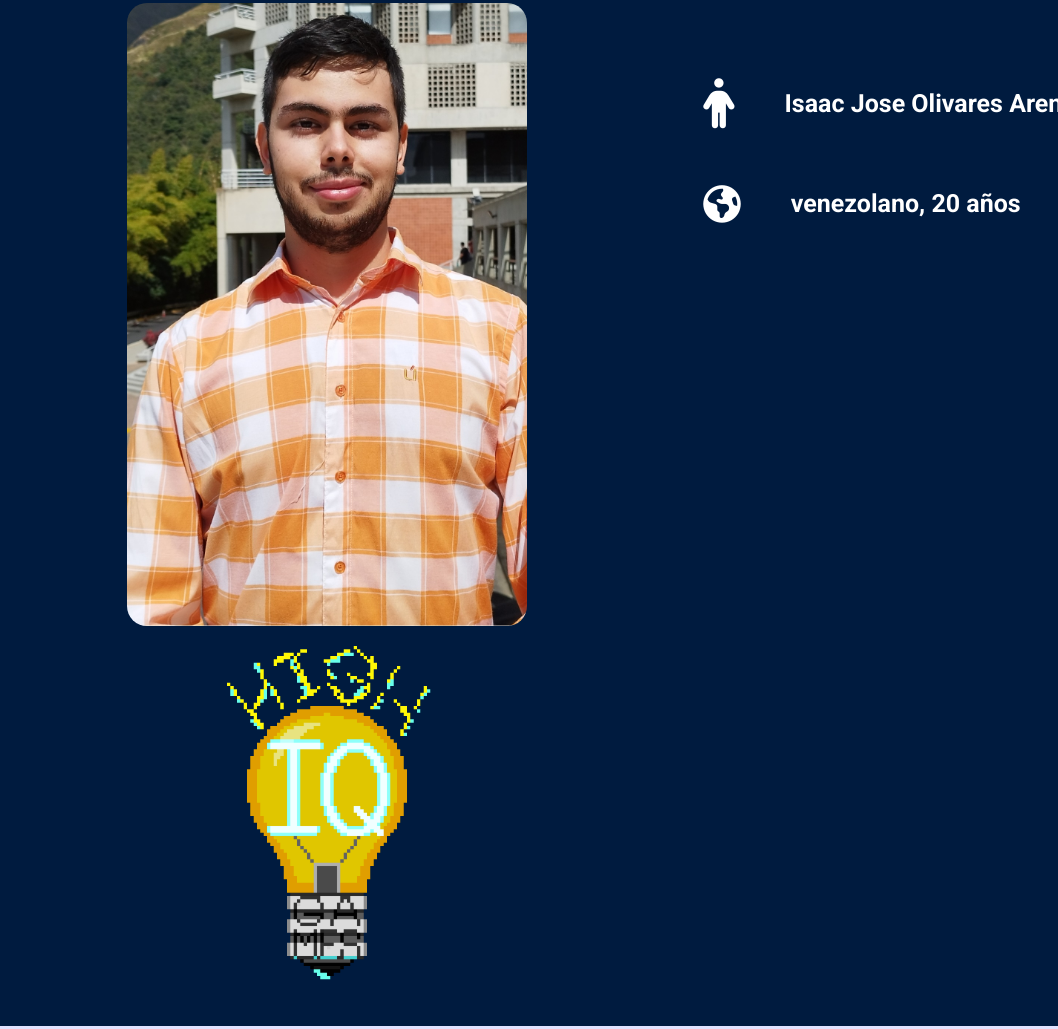
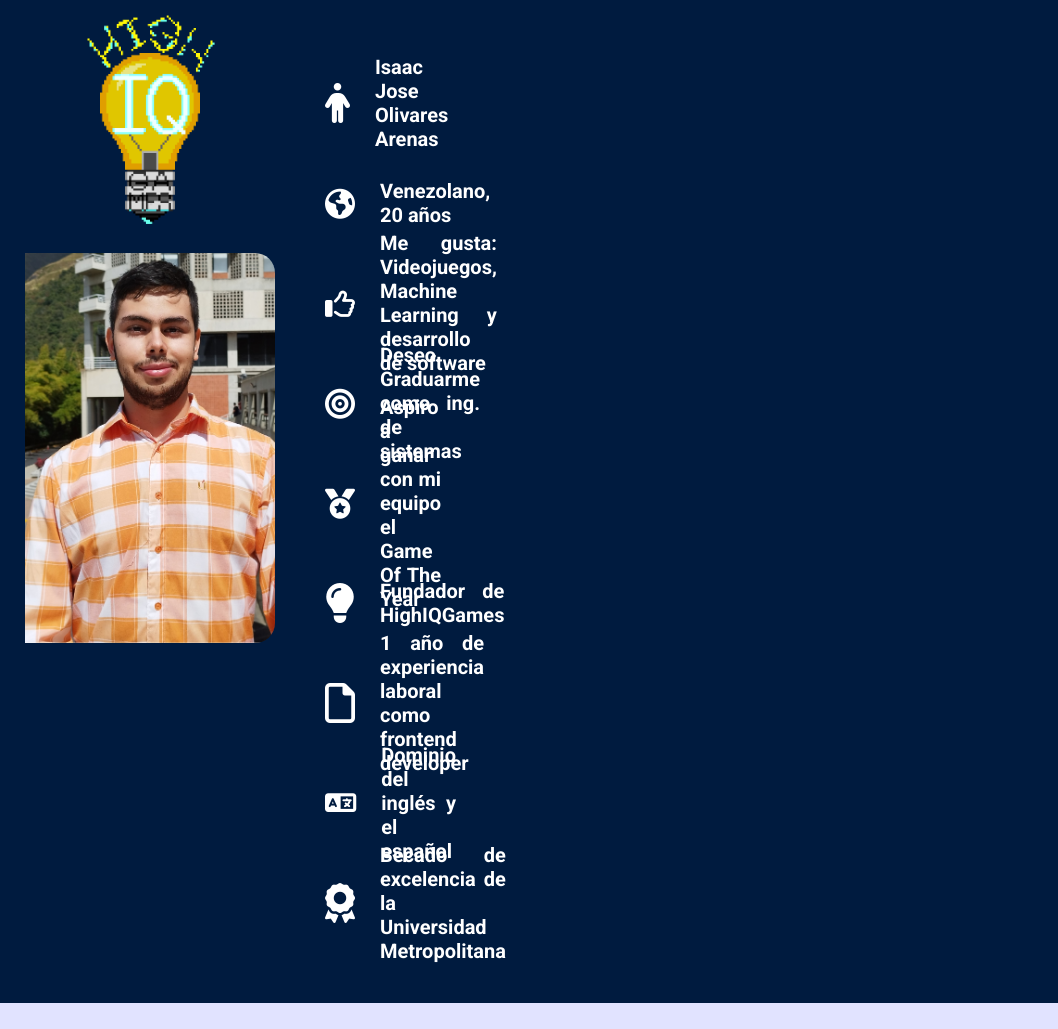
Before and after one commit to OlivaresIsaac/SIstInfoMiniProyecto1_2223-1, a plain HTML site: page index.html in a window 1280 px wide. Shown: the part 4576-5605 px from the top of the page, without its empty margins (0-1058 px from the left). Drawn offline with Linux system fonts and the light colour scheme.

Commit message:
complete about me

```diff
--- a/index.html
+++ b/index.html
@@ -107,10 +107,13 @@
     <div class="main-section-div main-section-odd" id="about">
         <p class="title white-bold"> Sobre mi</p>
         <div class="about-div">
+
             <div class="about-column ">
+                <img src="assets/highiq.gif" class="about-img">
                 <img src="assets/yo.jpg" class="about-img">
-                <img src="assets/highiq.gif" class="about-img">
+
             </div>
+
             <div class="about-column normal-white">
 
                 <div class="inner-about-div">
@@ -120,17 +123,53 @@
 
                 <div class="inner-about-div">
                     <i class="fa-solid fa-earth-americas fa-xl list-icon"></i>
-                    <p>venezolano, 20 años</p>
+                    <p>Venezolano, 20 años</p>
+                </div>
+
+                <div class="inner-about-div">
+                    <i class="fa-regular fa-thumbs-up fa-xl list-icon"></i>
+                    <p>Me gusta: Videojuegos, Machine Learning y desarrollo de software</p>
+                </div>
+
+                <div class="inner-about-div">
+                    <i class="fa-solid fa-bullseye fa-xl list-icon"></i>
+                    <p>Deseo Graduarme como ing. de sistemas</p>
+                </div>
+
+                <div class="inner-about-div">
+                    <i class="fa-solid fa-medal fa-xl list-icon"></i>
+                    <!-- <i class="a-regular fa-bullseye-pointer fa-xl list-icon"></i> -->
+                    <p>Aspiro a ganar con mi equipo el Game Of The Year</p>
+                </div>
+
+                <div class="inner-about-div">
+                    <i class="fa-solid fa-lightbulb fa-2xl list-icon"></i>
+                    <p>Fundador de HighIQGames</p>
                 </div>
 
 
 
+               <div class="inner-about-div">
+                <i class="fa-regular fa-file fa-2xl list-icon"></i>
 
+                <p>1 año de experiencia laboral como frontend developer</p>
+                </div>
+
+                <div class="inner-about-div">
+                    <i class="fa-solid fa-language fa-lg list-icon"></i>
+                    <p>Dominio del inglés y el español</p>
+                </div>
+
+                <div class="inner-about-div">
+                    <i class="fa-solid fa-award fa-2xl list-icon"></i>
+                    <p>Becado de excelencia de la Universidad Metropolitana</p>
+                </div>
 
             </div>
 
-             </div>
+        </div>
     </div>
+
     <div class="main-section-div" id="skills">
         <p>soy skills</p>
     </div>
--- a/styles.css
+++ b/styles.css
@@ -47,7 +47,7 @@ body {
 }
 
 .normal-white{
-    font-size: 0.5rem;
+    font-size: 0.4rem;
     font-weight: 100;
     text-align: justify;
     padding: 1rem;
@@ -241,8 +241,8 @@ body {
 
 .about-div{
     display: flex;
-    justify-content: space-evenly;
-
+    justify-content: flex-start;
+    width: auto;
 
 }
 
@@ -252,21 +252,22 @@ body {
 }
 
 .about-img {
-    width: 8rem;
+    width: 5rem;
     height: auto;
     border-radius: 20px;
+    padding-left: 0.5rem;
 }
 
 .inner-about-div {
     display: flex;
     height: 2rem;
-    width: 8rem;
+    width: 2rem;
     align-items: center;
     justify-content: flex-start;
 }
 
 .list-icon {
-    padding-right: 1rem;
+    padding-right: 0.5rem;
 }
 /* .icon{
     width: 5rem;
```
